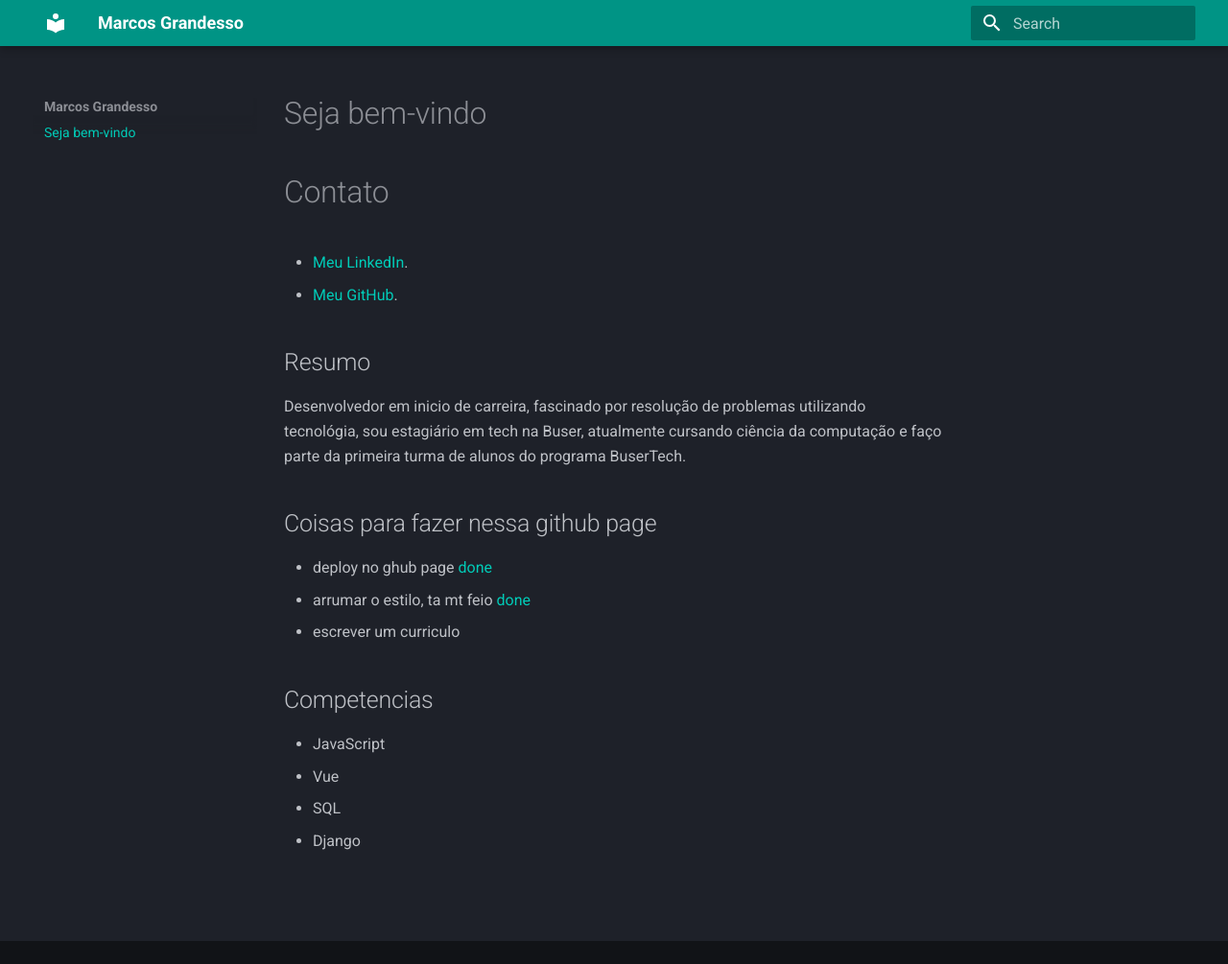
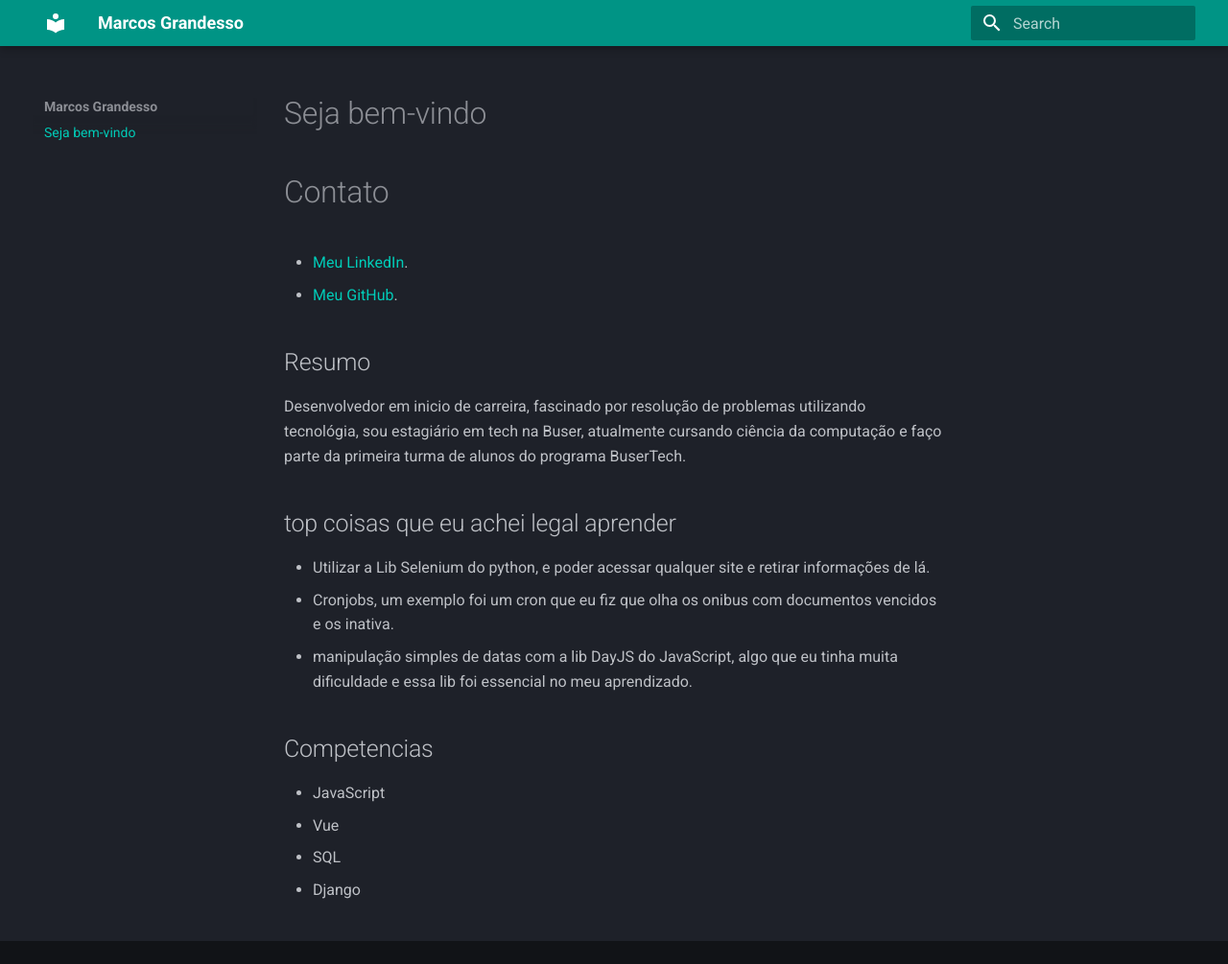
Before and after one commit to MarcosGrandesso/Who-i-am, an MkDocs documentation site: the page built from docs/index.md, in a window 1280 px wide and 1005 px high. Shown: the whole window at 96% size. Built offline with MkDocs 1.6.1 and Material for MkDocs 9.7.7, drawn with Linux system fonts in a browser that asks for light colours.

Commit message:
ajustando os textos do curriculo

```diff
--- a/docs/index.md
+++ b/docs/index.md
@@ -8,10 +8,10 @@
 ## Resumo
 Desenvolvedor em inicio de carreira, fascinado por resolução de problemas utilizando tecnológia, sou estagiário em tech na Buser, atualmente cursando ciência da computação e faço parte da primeira turma de alunos do programa BuserTech.
 
-## Coisas para fazer nessa github page
-* deploy no ghub page [done](Done)
-* arrumar o estilo, ta mt feio [done](done)
-* escrever um curriculo
+## top coisas que eu achei legal aprender
+* Utilizar a Lib Selenium do python, e poder acessar qualquer site e retirar informações de lá.
+* Cronjobs, um exemplo foi um cron que eu fiz que olha os onibus com documentos vencidos e os inativa.
+* manipulação simples de datas com a lib DayJS do JavaScript, algo que eu tinha muita dificuldade e essa lib foi essencial no meu aprendizado.
 
 ## Competencias
 
```
